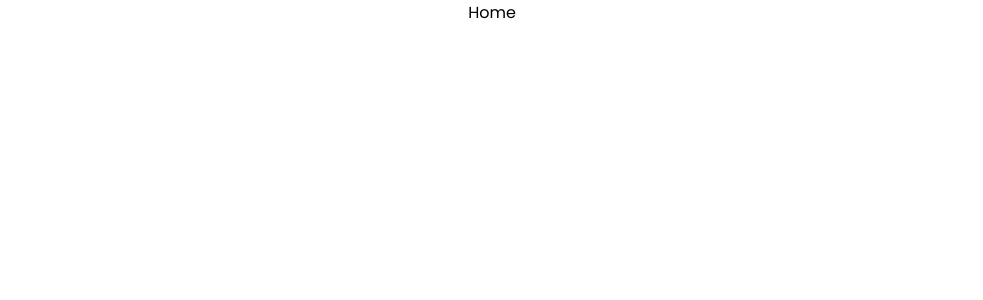
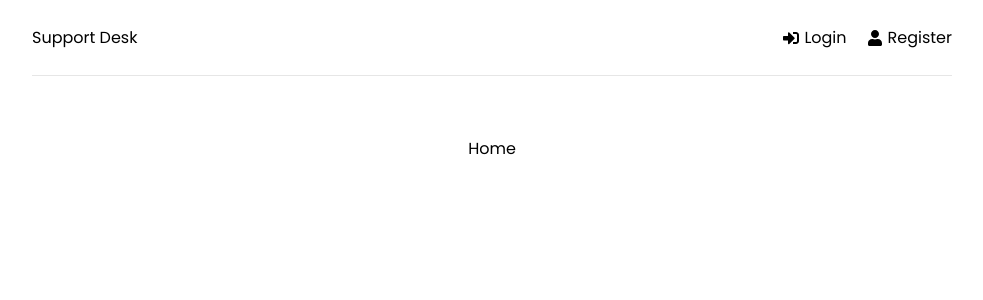
Before and after one commit to sholabioku/support-desk, a React (Create React App) app in the folder frontend/: page / in a window 1280 px wide. Shown: the top 300 px of the page, without its empty margins (148-1131 px from the left). Built offline with nearby package versions, Linux system fonts and the light colour scheme; the HTML template or start-up script is replaced by a standard one.

Commit message:
Add Header component

```diff
--- a/frontend/src/App.js
+++ b/frontend/src/App.js
@@ -1,4 +1,5 @@
 import { BrowserRouter as Router, Routes, Route } from 'react-router-dom';
+import Header from './components/Header';
 import Home from './pages/Home';
 import Login from './pages/Login';
 import Register from './pages/Register';
@@ -8,6 +9,7 @@
     <>
       <Router>
         <div className='container'>
+          <Header />
           <Routes>
             <Route path='/' element={<Home />} />
             <Route path='/login' element={<Login />} />
--- /dev/null
+++ b/frontend/src/components/Header.jsx
@@ -0,0 +1,27 @@
+import React from 'react';
+import { FaSignInAlt, FaSignOutAlt, FaUser } from 'react-icons/fa';
+import { Link } from 'react-router-dom';
+
+const Header = () => {
+  return (
+    <header className='header'>
+      <div className='logo'>
+        <Link to='/'>Support Desk</Link>
+      </div>
+      <ul>
+        <li>
+          <Link to='/login'>
+            <FaSignInAlt /> Login
+          </Link>
+        </li>
+        <li>
+          <Link to='/register'>
+            <FaUser /> Register
+          </Link>
+        </li>
+      </ul>
+    </header>
+  );
+};
+
+export default Header;
```
